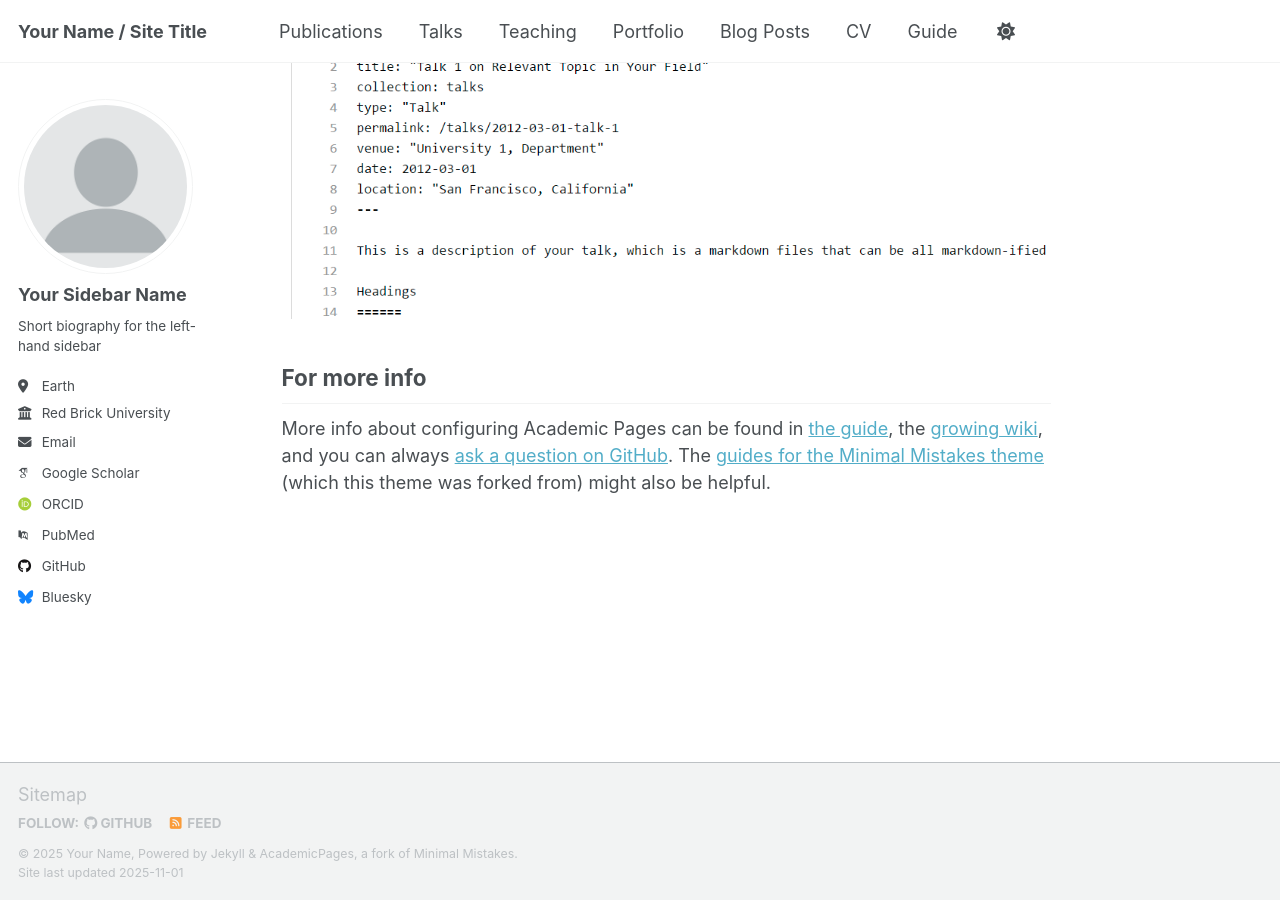
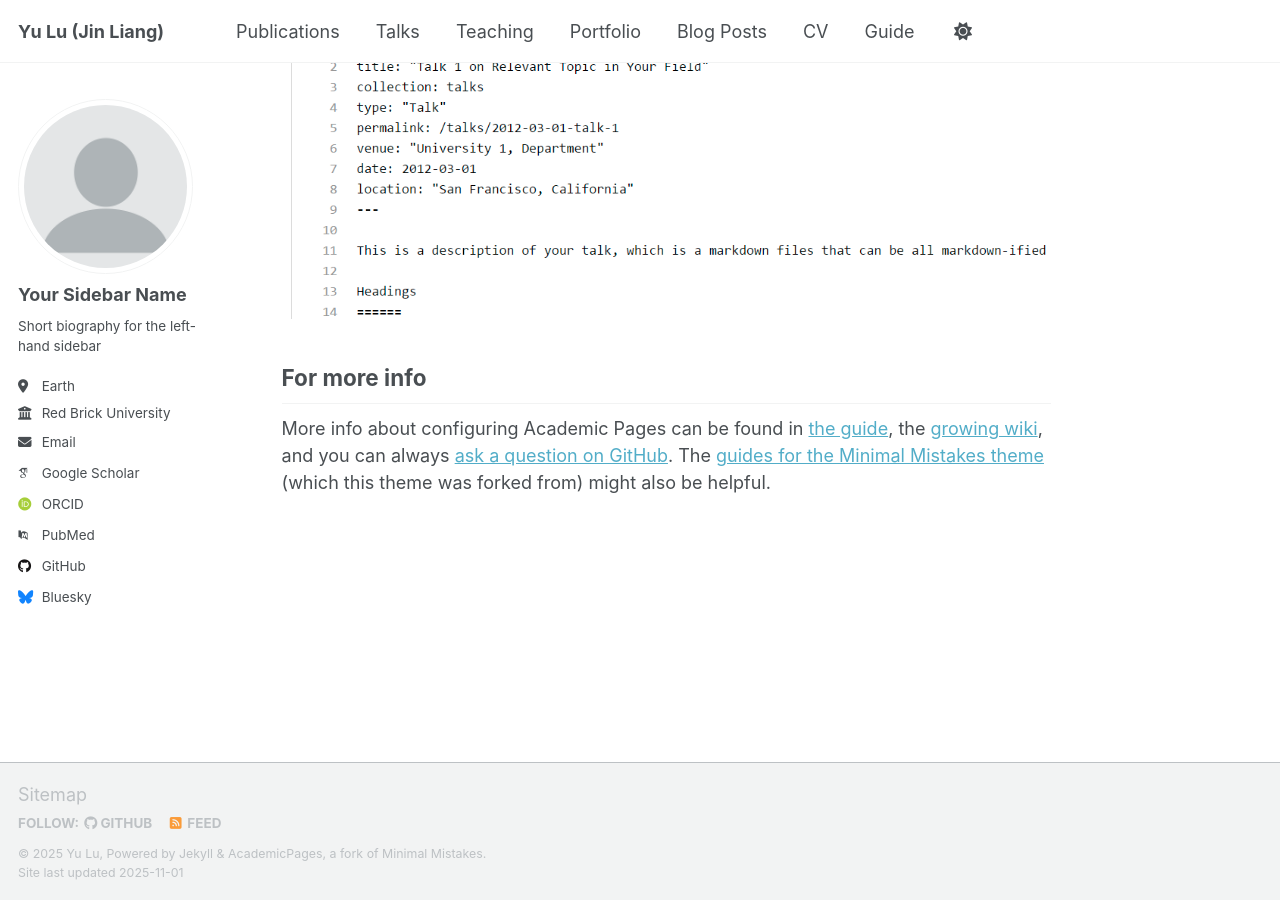
Before and after one commit to liangjindeamo-yuer/liangjindeamo-yuer.github.io, a Jekyll site: the page built from _pages/about.md, in a window 1280 px wide and 900 px high, scrolled down 2880 px. Built offline with Jekyll 4.4.1, drawn with Linux system fonts in a browser that asks for light colours; some web fonts are replaced; a script that is not in the unit is left out.

Commit message:
Update _config.yml

```diff
--- a/_config.yml
+++ b/_config.yml
@@ -9,14 +9,14 @@
 # Basic Site Settings
 locale                   : "en-US"
 site_theme               : "default" # Currently available options are "default", "air"
-title                    : "Your Name / Site Title"
+title                    : "Yu Lu (Jin Liang)"
 title_separator          : "-"
-name                     : &name "Your Name"
-description              : &description "Your Name's academic portfolio"   # Update this with a general description of your site, this is the default if not overridden by a page
-url                      : https://academicpages.github.io # The base hostname & protocol for your site e.g. "https://[your GitHub username].github.io",
+name                     : &name "Yu Lu"
+description              : &description "Yu Lu's academic portfolio"   # Update this with a general description of your site, this is the default if not overridden by a page
+url                      : https://liangjindeamo-yuer.github.io # The base hostname & protocol for your site e.g. "https://[your GitHub username].github.io",
                                                            # or if you already have some other page hosted on Github then use "https://[your GitHub username].github.io/[Your Repo Name]"
 baseurl                  : "" # the subpath of your site, e.g. "/blog"
-repository               : "academicpages/academicpages.github.io"
+repository               : "liangjindeamo-yuer/liangjindeamo-yuer.github.io"
 
 # Site Author - The following control what appear as part of the author content on the side bar.
 #               If a field is blank the icon and link will not appear, otherwise it will be shown.
```
